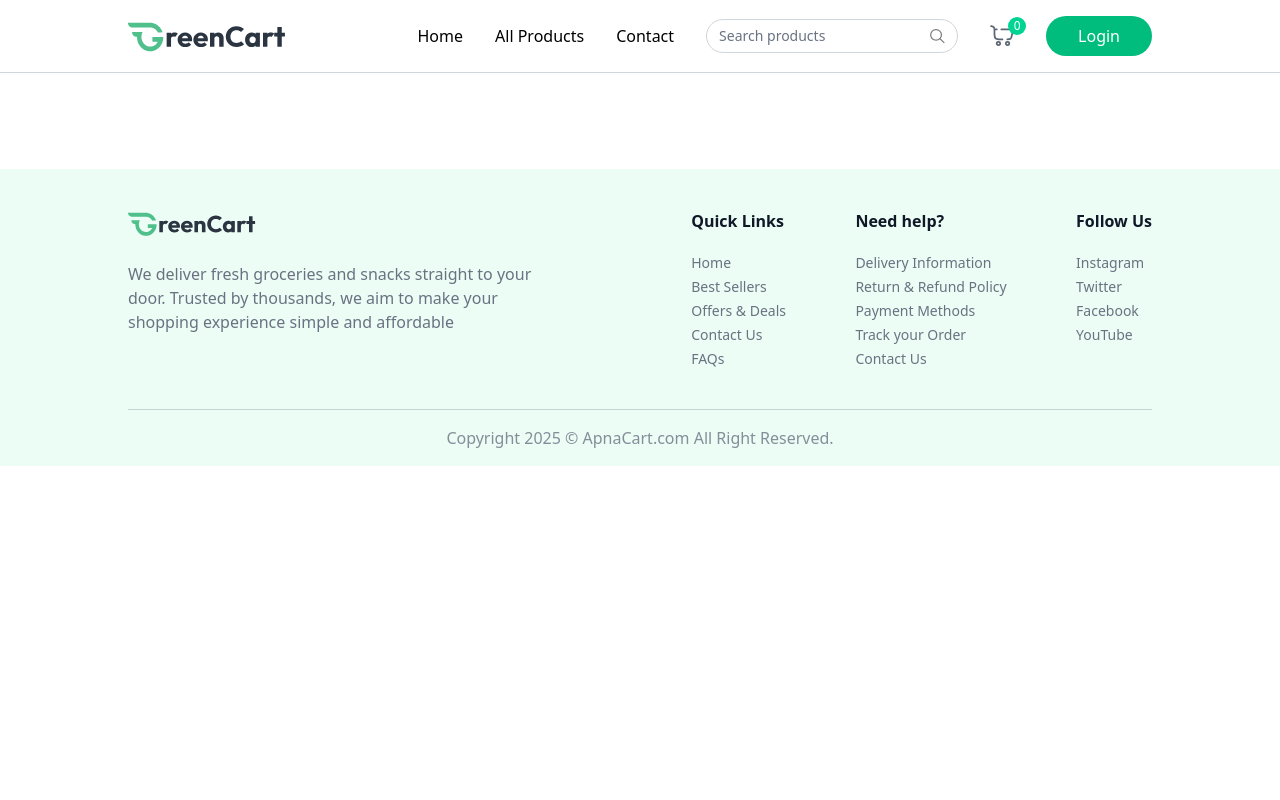
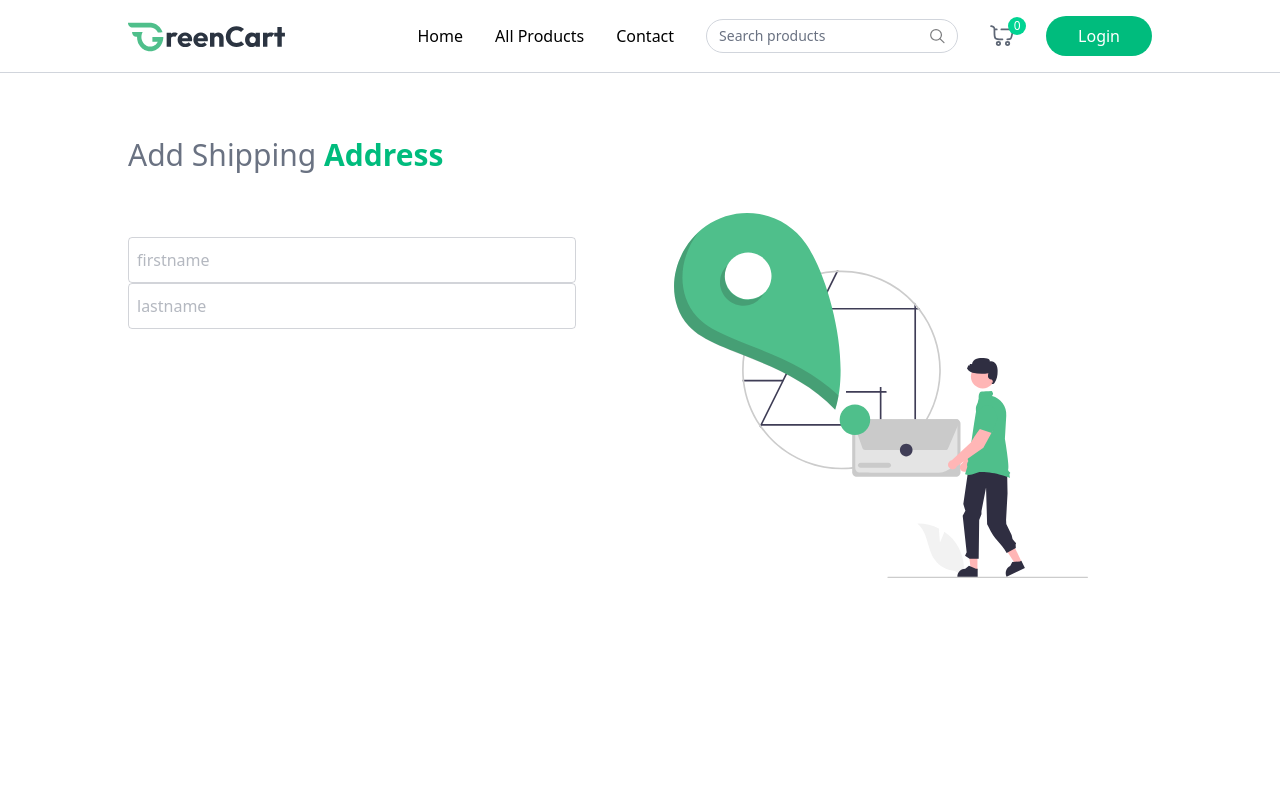
Before and after one commit to rohit-roshan123/ApnaCart--Grocery-shopping-application, a React (Vite) app in the folder ApnaCart/apnacart/: page /add-address in a window 1280 px wide. Shown: the top 800 px of the page. Built offline with nearby package versions, Linux system fonts and the light colour scheme.

Commit message:
creating add address page.

```diff
--- a/ApnaCart/apnacart/src/App.jsx
+++ b/ApnaCart/apnacart/src/App.jsx
@@ -10,6 +10,7 @@
 import ProductCategory from './Pages/ProductCategory';
 import ProductDetails from './Pages/ProductDetails';
 import Cart from './Pages/Cart';
+import AddAddress from './Pages/AddAddress';
 
 const App = () => {
 
@@ -32,6 +33,7 @@
           <Route path='/products/:category' element={<ProductCategory/>}/>
           <Route path='/products/:category/:id' element={<ProductDetails/>}/>
           <Route path='/cart' element={<Cart/>}/>
+          <Route path='/add-address' element={<AddAddress/>}/>
 
         </Routes>
       </div>
--- /dev/null
+++ b/ApnaCart/apnacart/src/Pages/AddAddress.jsx
@@ -0,0 +1,73 @@
+import React, { useState } from 'react'
+import { assets } from '../assets/assets'
+
+const Inputfield = ({type, placeholder, name, handleChange, address })=>(
+    <input className='w-full px-2 py-2.5 border border-gray-500/30 rounded outline-none text-gray-500 focus:border-primary transition'
+    type={type}
+    placeholder={placeholder}
+    onChange={handleChange}
+    name={name}
+    value={address[name]}
+    required
+    />
+)
+
+const AddAddress = () => {
+
+    const [address, setAddress] = useState({
+
+        firstName: '',
+        lastName: '',
+        email: '',
+        street: '',
+        city: '',
+        state: '',
+        zipcode: '',
+        country: '',
+        phone: '',
+    })
+
+    const handleChange = (e)=>{
+        const { name, value } = e.target;
+        setAddress((preaddress)=>({
+            ...preaddress,
+            [name]: value,
+    }))
+
+    }
+
+
+
+    const onSubmitHandler = async (e) =>{
+        e.preventDefault();
+    }
+
+
+
+
+
+  return (
+    <div className='mt-16 pb-16'>
+        <p className='text-2xl md:text-3xl text-gray-500'>Add Shipping <span className='font-semibold text-emerald-500'>Address</span></p>
+    <div className='flex flex-col-reverse md:flex-row justify-between mt-10'>
+        <div className='flex-1 max-w-md'>
+            <form onSubmit={onSubmitHandler} className='space-y-3 mt-6 text-sum'>
+                <div>
+                    <Inputfield handleChange={handleChange} name="firstName" placeholder="firstname"
+                    address={address} type='text' />
+                    <Inputfield handleChange={handleChange} name="lastName" placeholder="lastname"
+                    address={address} type='text' />
+                </div>
+
+
+            </form>
+
+
+        </div>
+        <img className="md:mr-16 mb-16 md:mt-0" src={assets.add_address_iamge} alt="Add Address"/>
+    </div>
+    </div>
+  )
+}
+
+export default AddAddress
```
